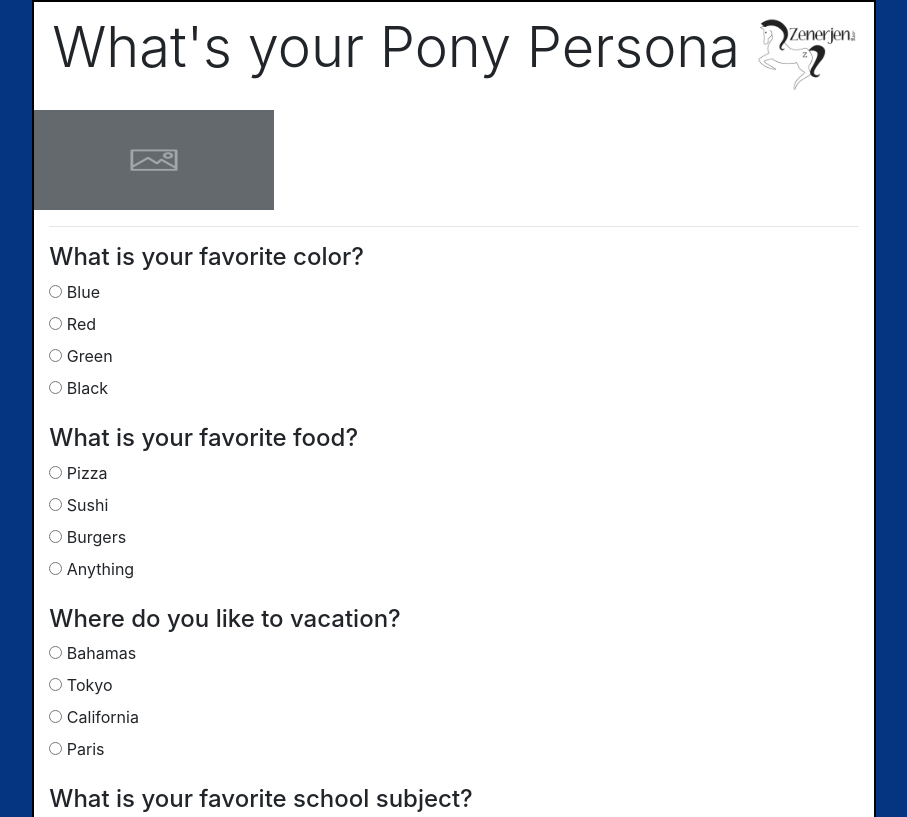
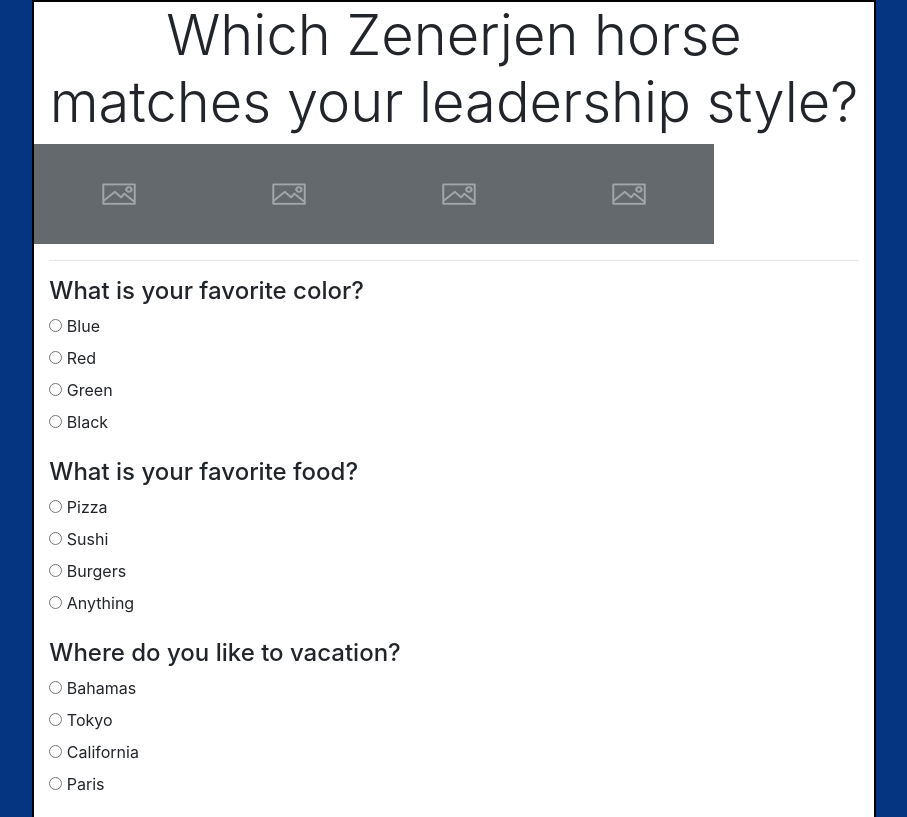
Before and after one commit to abullen/LeadershipQuiz, a plain HTML site: page index.html in a window 1280 px wide. Shown: the top 817 px of the page, without its empty margins (186-1093 px from the left). Drawn offline with nearby package versions, Linux system fonts and the light colour scheme; a web font is replaced by a local one.

Commit message:
Add files via upload

```diff
--- a/index.html
+++ b/index.html
@@ -38,9 +38,12 @@ h1 {
 
   <div class="col-md-8">
     <div class="container">
-  <h1 class="text-center display-4">What's your Pony Persona  <img src="zenerjen.png" style="width:100px;height:100px"></h1>
+  <h1 class="text-center display-4"> Which Zenerjen horse matches your leadership style?</h1>
  <div class="row">
-   <img src="placeholde.png" style="height:100px;width:240px"/>
+   <img src="placeholde.png" style="height:100px;width:170px"/>
+   <img src="placeholde.png" style="height:100px;width:170px"/>
+   <img src="placeholde.png" style="height:100px;width:170px"/>
+   <img src="placeholde.png" style="height:100px;width:170px"/>
  </div>
   <hr>
   <form method="post">
```
